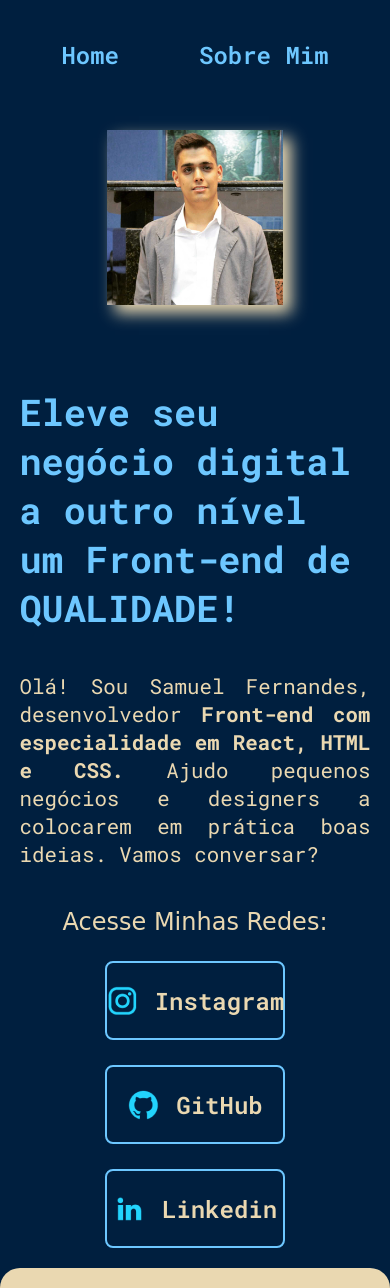
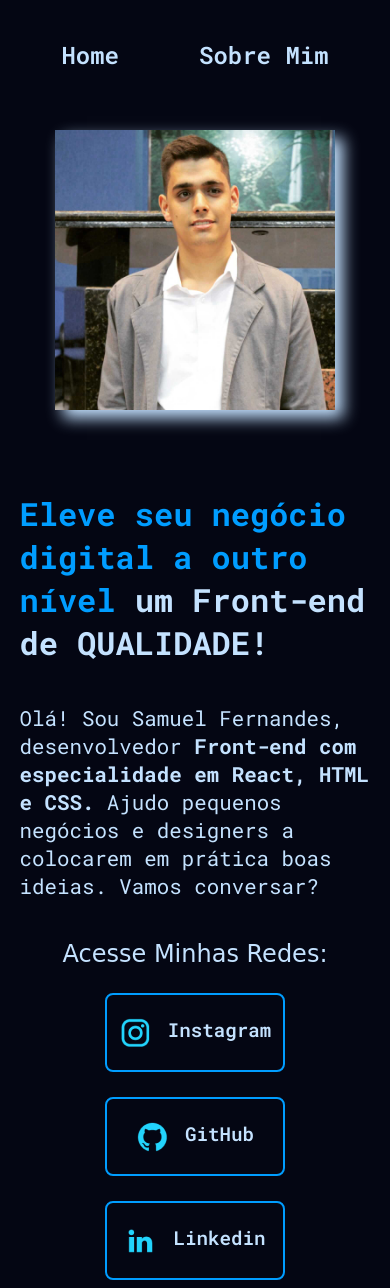
Before and after one commit to samuelribeiro1/Apresentacao, a plain HTML site: page index.html in a window 390 px wide. Shown: the top 1288 px of the page. Drawn offline with Linux system fonts and the light colour scheme; a web font is replaced by a local one.

Commit message:
Update style.css

```diff
--- a/styles/style.css
+++ b/styles/style.css
@@ -2,10 +2,10 @@
 @import url('https://fonts.googleapis.com/css2?family=Playpen+Sans:wght@100..800&display=swap');
 
 :root {
-    --cor-pri: #001F3F;
-    --cor-sec: #EAD8B1;
-    --cor-ter: #6dc7ff;
-    --cor-hover: #EAD8B1;
+    --cor-pri: #040613;
+    --cor-sec: #c4e2ff;
+    --cor-ter: #009dff;
+    --cor-hover: #0077ff;
 
     --fonte-pri: "Playpen Sans", cursive;
     --fonte-sec: "Roboto Mono", monospace;
@@ -34,12 +34,12 @@ body{
     font-family: var(--fonte-sec);
     font-size: 1.5rem;
     font-weight: 600;
-    color: var(--cor-ter);
+    color: var(--cor-sec);
     text-decoration: none;
 }
 
 .cabecalho__menu__link:hover{
-    color: var(--cor-sec);
+    color: var(--cor-hover);
 }
 
 .apresentacao{
@@ -76,7 +76,6 @@ body{
 .apresentacao__conteudo__texto {
     font-size: 1.3rem;
     font-family: var(--fonte-sec);
-    text-align: justify;
 }
 
 .apresentacao__links{
@@ -122,8 +121,8 @@ body{
 }
 
 .rodape {
-    color: var(--cor-pri);
-    background-color: var(--cor-hover);
+    color: var(--cor-sec);
+    background-color: var(--cor-ter);
     padding: 24px;
     font-family: var(--fonte-sec);
     font-size: 1.5rem;
@@ -156,8 +155,23 @@ body{
     }
 
     .apresentacao__conteudo__titulo{
-        font-size: 2.3rem;
+        font-size: 2rem;
         font-family: var(--fonte-sec);
         color: var(--cor-ter);
     }
+
+    .apresentacao__conteudo__texto{
+        font-size: 1.3rem;
+    }
+
+    .td {
+        color: var(--cor-sec);
+    }
+
+    .apresentacao__links__nav{
+       font-size: 1.2rem;
+    }
+    .foto {
+        width: 80%;
+    }
 }
```
